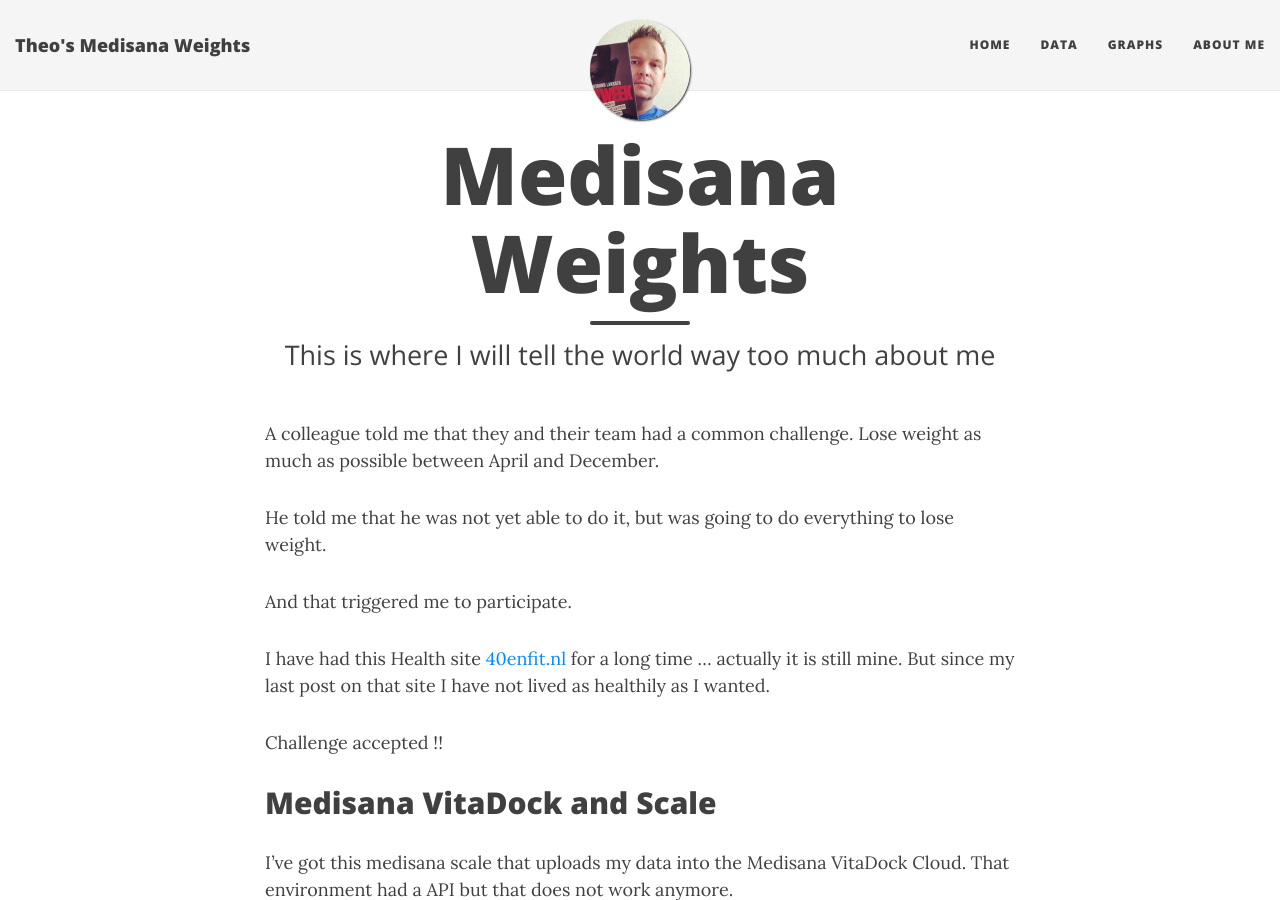
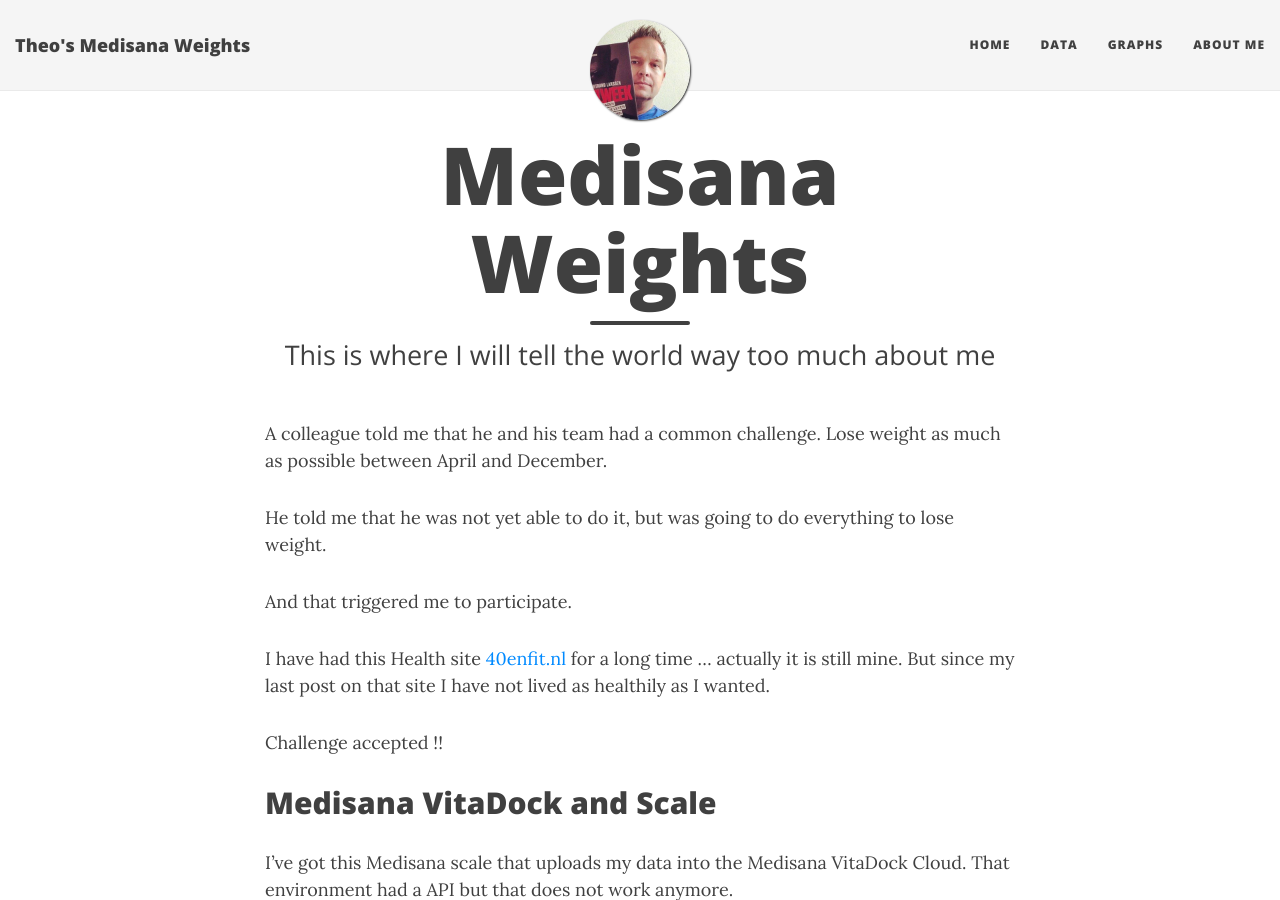
Before and after one commit to tvdsluijs/medisana_weights, a Jekyll site: the page built from docs/index.md, in a window 1280 px wide and 900 px high. Built offline with Jekyll 4.4.1, drawn with Linux system fonts in a browser that asks for light colours; nearby versions of some CDN libraries; some of the changed text lies outside the part shown.

Commit message:
more text

```diff
--- a/docs/index.md
+++ b/docs/index.md
@@ -5,7 +5,7 @@
 use-site-title: true
 ---
 
-A colleague told me that they and their team had a common challenge. Lose weight as much as possible between April and December.
+A colleague told me that he and his team had a common challenge. Lose weight as much as possible between April and December.
 
 He told me that he was not yet able to do it, but was going to do everything to lose weight.
 
@@ -17,7 +17,7 @@
 
 ## Medisana VitaDock and Scale
 
-I've got this medisana scale that uploads my data into the Medisana VitaDock Cloud. That environment had a API but that does not work anymore.
+I've got this Medisana scale that uploads my data into the Medisana VitaDock Cloud. That environment had a API but that does not work anymore.
 
 They still have the VitaDock online portal, but I wanted direct access to my own data.
 
```
Also changed, not shown: other parts of docs/index.md (+9 -0 lines).
